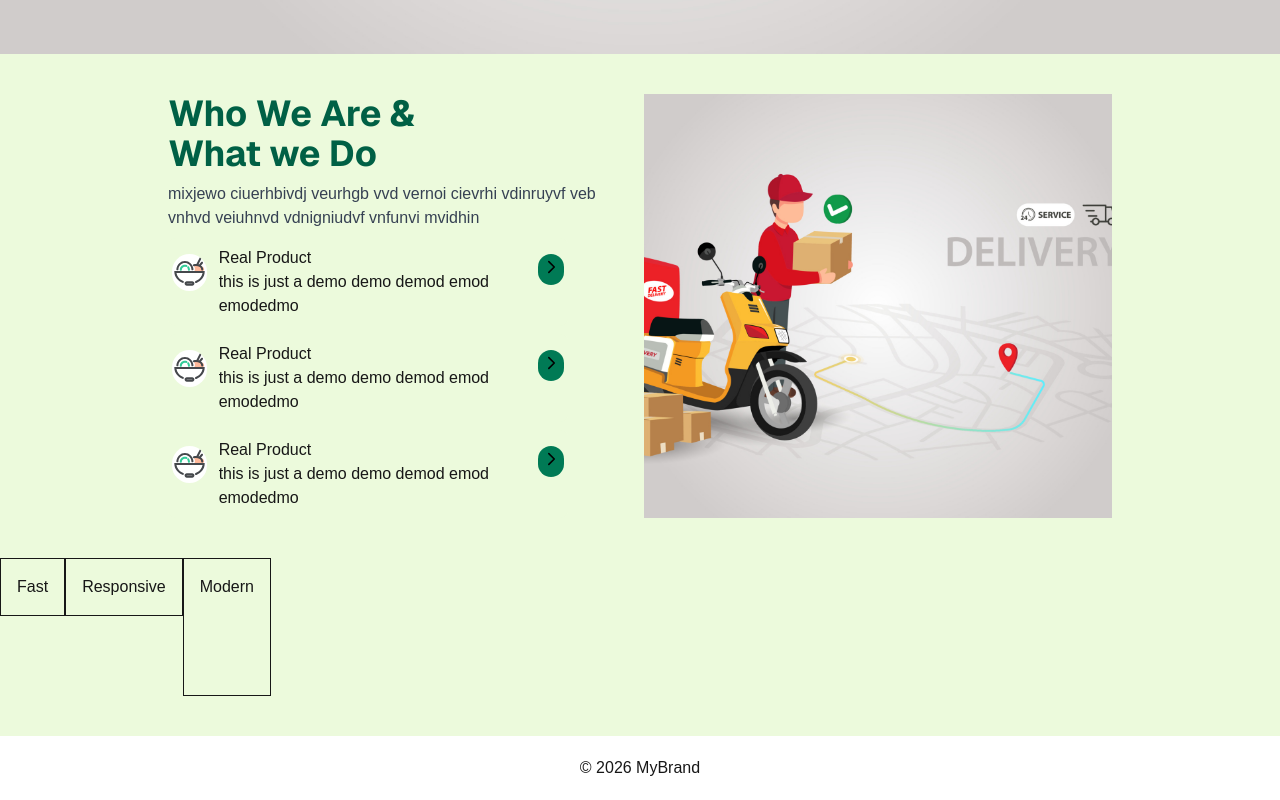
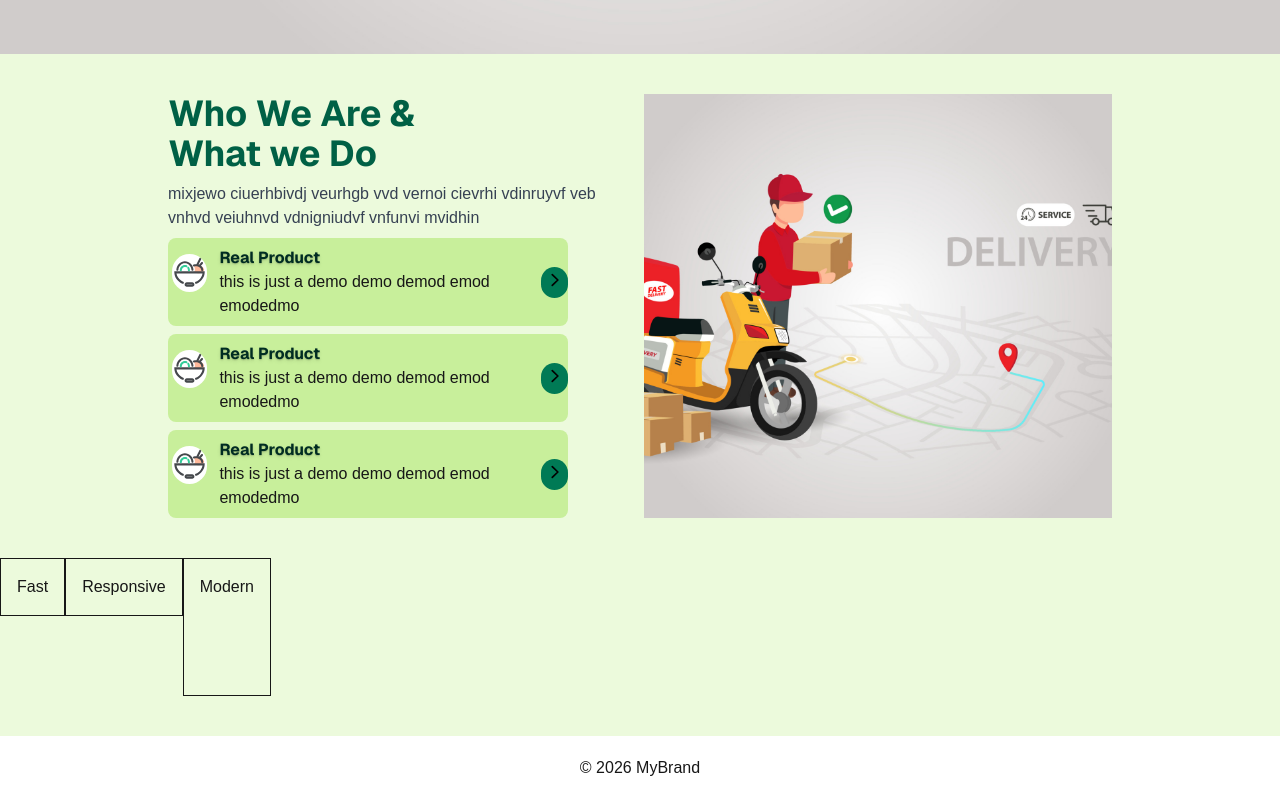
Before and after one commit to mdrifatunnobirifat/Foodie_Fresh, a Next.js app: page / in a window 1280 px wide. Shown: the part 1437-2237 px from the top of the page. Built offline with nearby package versions, Linux system fonts and the light colour scheme.

Commit message:
:art: Style: Fix the font of cards in  WhoweAre section in FoodieFresh

```diff
--- a/app/components/WhoweAre.tsx
+++ b/app/components/WhoweAre.tsx
@@ -13,48 +13,48 @@ export default function WhoweAre(){
                     vernoi cievrhi vdinruyvf veb vnhvd veiuhnvd
                     vdnigniudvf vnfunvi mvidhin </h3>
 
-                  <div className=" flex flex-row bg-[#ecfadc] hover:bg-[#c3ec91]  hover:translate-1 cursor-pointer rounded-lg w-100  p-x-2 space-x-4">
+                  <div className=" flex flex-row bg-[#c8ef9b] hover:bg-[#23803a] hover:translate-1 cursor-pointer rounded-lg w-100  p-x-2 space-x-4">
                     <div  className=" mx-1 my-4">
                         <Image src="/food-svgrepo-com.svg" alt="sidde image" width={40} height={5}
                           className="object-contain bg-white  border-b-2 rounded-full"/>
                     </div>
                      <div className="text-left m-2 ">
-                        <h6>Real Product</h6>
+                        <p className="font-sans font-bold text-emerald-950 text-shadow-md">Real Product</p>
                         <p>this is just a demo demo demod emod emodedmo</p>
                       </div>
-                      <div className=" mx-1 my-4">
+                      <div className="m-auto">
                          <Image src="/right-arrow-svgrepo-com.svg" alt="sidde image" width={30} height={5}
                            className="object-contain bg-emerald-700 border-b-5 rounded-full"/>
                       </div>
                   </div>
 
 
-                  <div className=" flex bg-[#ecfadc] hover:bg-[#c3ec91] hover:translate-1 cursor-pointer rounded-lg w-100 p-x-2 space-x-4 ">
+                  <div className=" flex bg-[#c8ef9b] hover:bg-[#23803a] hover:translate-1 cursor-pointer rounded-lg w-100 p-x-2 space-x-4 ">
                        <div  className=" mx-1 my-4">
                         <Image src="/food-svgrepo-com.svg" alt="sidde image" width={40} height={5}
                           className="object-contain bg-white  border-b-2 rounded-full"/>
                       </div>
                       <div className="text-left m-2 ">
-                        <h6>Real Product</h6>
+                        <p className="font-sans font-bold text-emerald-950 text-shadow-md">Real Product</p>
                         <p>this is just a demo demo demod emod emodedmo</p>
                       </div>
-                        <div className=" mx-1 my-4">
+                        <div className=" m-auto">
                          <Image src="/right-arrow-svgrepo-com.svg" alt="sidde image" width={30} height={5}
                            className="object-contain bg-emerald-700 border-b-5 rounded-full"/>
                       </div>
                   </div>
 
 
-                  <div className="flex bg-[#ecfadc] hover:bg-[#c3ec91] hover:translate-1 cursor-pointer rounded-lg w-100 p-x-2 space-x-4">
+                  <div className="flex bg-[#c8ef9b] hover:bg-[#23803a] hover:translate-1 cursor-pointer rounded-lg w-100 p-x-2 space-x-4">
                        <div  className=" mx-1 my-4">
                          <Image src="/food-svgrepo-com.svg" alt="sidde image" width={40} height={5}
                            className="object-contain bg-white  border-b-2 rounded-full"/>
                        </div>
                       <div className="text-left m-2 ">
-                        <h6>Real Product</h6>
+                        <p className="font-sans font-bold  text-emerald-950 text-shadow-md ">Real Product</p>
                         <p>this is just a demo demo demod emod emodedmo</p>
                       </div>
-                        <div className=" mx-1 my-4">
+                        <div className=" m-auto">
                          <Image src="/right-arrow-svgrepo-com.svg" alt="sidde image" width={30} height={5}
                            className="object-contain bg-emerald-700 border-b-5 rounded-full"/>
                       </div>
```
